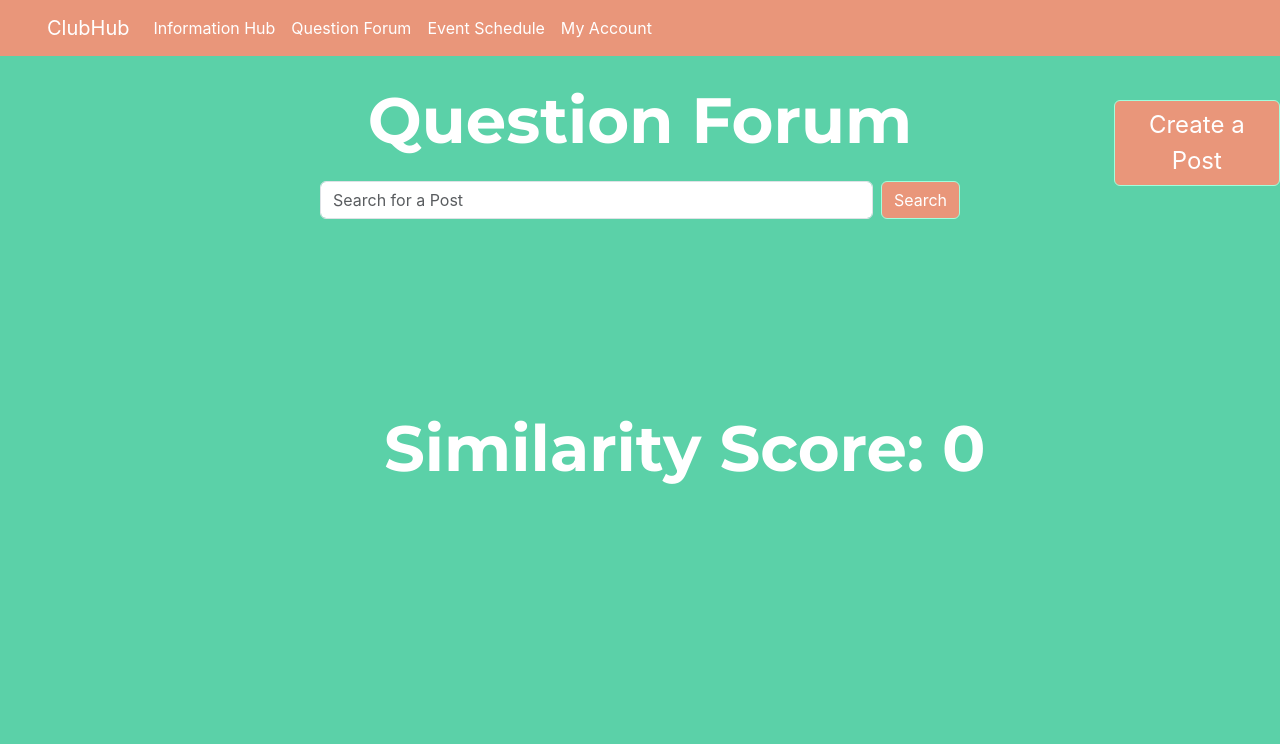
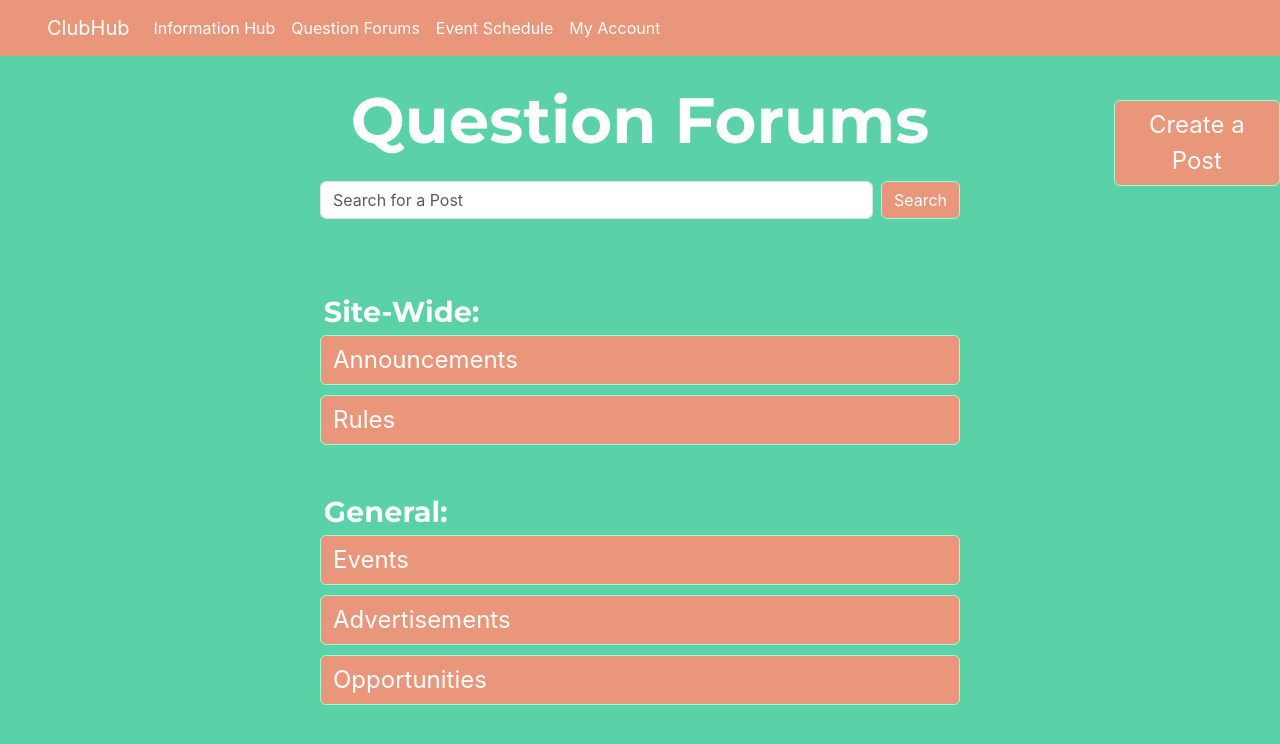
Before and after one commit to WilsonGoins/ClubHub, a React (Create React App) app in the folder React/clubhub/: page /questionforum in a window 1280 px wide. Shown: the top 744 px of the page. Built offline with nearby package versions, Linux system fonts and the light colour scheme.

Commit message:
Forum Screen Creation

```diff
--- a/React/clubhub/src/Navbar/Navbar.js
+++ b/React/clubhub/src/Navbar/Navbar.js
@@ -113,7 +113,7 @@ const Navbar = () => {
                     <li className="nav-item">
                     <a className="nav-link NVB-text-color" style={navItemStyles.questionForum} onMouseEnter={() => handleNavItemHover('questionForum')} onMouseLeave={() => handleNavItemMouseLeave('questionForum')}
                         onClick={() => {navigationFunction("/questionforum")}}>
-                        Question Forum
+                        Question Forums
                     </a>
                     </li>
                     <li className="nav-item">
--- a/React/clubhub/src/QuestionForum/QuestionForum.css
+++ b/React/clubhub/src/QuestionForum/QuestionForum.css
@@ -31,3 +31,109 @@
     left: 87%;
     font-size: 150%;
 }
+
+.QF-forum-announcements {
+    position: absolute;
+    width: 50%;
+    top: 45%;
+    left: 50%;
+    text-align: left;
+    font-size: 150%;
+    transform: translate(-50%, -50%);
+}
+
+.QF-forum-rules {
+    position: absolute;
+    width: 50%;
+    top: 52.5%;
+    left: 50%;
+    text-align: left;
+    font-size: 150%;
+    transform: translate(-50%, -50%);
+}
+
+.QF-forum-events {
+    position: absolute;
+    width: 50%;
+    top: 70%;
+    left: 50%;
+    text-align: left;
+    font-size: 150%;
+    transform: translate(-50%, -50%);
+}
+
+.QF-forum-advertisements {
+    position: absolute;
+    width: 50%;
+    top: 77.5%;
+    left: 50%;
+    text-align: left;
+    font-size: 150%;
+    transform: translate(-50%, -50%);
+}
+
+.QF-forum-opportunities {
+    position: absolute;
+    width: 50%;
+    top: 85%;
+    left: 50%;
+    text-align: left;
+    font-size: 150%;
+    transform: translate(-50%, -50%);
+}
+
+.QF-forum-title-container-site-wide {
+    position: absolute;
+    width: 50%;
+    top: 39%;
+    left: 50.3%;
+    text-align: left;
+    font-size: 150%;
+    transform: translate(-50%, -50%);
+}
+
+.QF-forum-title-container-general {
+    position: absolute;
+    width: 50%;
+    top: 64%;
+    left: 50.3%;
+    text-align: left;
+    font-size: 150%;
+    transform: translate(-50%, -50%);
+}
+
+.QF-forum-title-text {
+    font-family: 'Montserrat';
+    font-size: 120%;
+    font-weight: bold;
+    color: white;
+}
+
+.QF-forum-top-results {
+    position: absolute;
+    width: 50%;
+    top: 35%;
+    left: 50%;
+    text-align: left;
+    font-size: 150%;
+    transform: translate(-50%, -50%);
+}
+
+.QF-results-container {
+    position: absolute;
+    width: 100%;
+    top: 69.69%;
+    left: 50%;
+    transform: translate(-50%, -50%);
+}
+
+.QF-results-forums {
+    position: relative;
+    margin-top: 2%;
+    width: 50%;
+    top: 45%;
+    left: 50%;
+    text-align: left;
+    font-size: 150%;
+    transform: translate(-50%, -50%);
+}
--- a/React/clubhub/src/QuestionForum/QuestionForum.js
+++ b/React/clubhub/src/QuestionForum/QuestionForum.js
@@ -9,24 +9,73 @@ import { auth } from '../firebase';
 const QuestionForum = () => {
     const navigate = useNavigate();
     const [searchHovered, setSearchHovered] = useState(false);
-    const [searchHovered2, setSearchHovered2] = useState(false);
+    const [searched, setSearched] = useState(false);
+    const [navItemHovered, setNavItemHovered] = useState({
+        createPost: false,
+        search: false,
+        announcements: false,
+        rules: false,
+        events: false,
+        advertisements: false,
+        opportunities: false
+    });
     const [userQuery, setUserQuery] = useState("")
     const [queryRes, setQueryRes] = useState([]);
     const [simScore, setSimScore] = useState(0.0);
+    const testArray = [
+        { title: "OSC", /* other properties */ },
+        { title: "SASE", /* other properties */ },
+        { title: "SHPE", /* other properties */ },
+        { title: "SPCB", /* other properties */ },
+        { title: "WILSON LOVERS", /* other properties */ }
+    ];
 
-    const searchButtonStyle = {
-        backgroundColor: searchHovered ? '#A0FFDD' : '#E9967A',
-        borderColor: searchHovered ? '#A0FFDD' : '#A0FFDD',
-        color: searchHovered ? '#E9967A' : '#FFFFFF',
-        transition: 'background-color 0.3s, border-color 0.3s, color 0.3s'
+
+    const navItemStyles = {
+        createPost: {
+            backgroundColor: navItemHovered.createPost ? '#A0FFDD' : '#E9967A',
+            borderColor: navItemHovered.createPost ? '#A0FFDD' : '#A0FFDD',
+            color: navItemHovered.createPost ? '#E9967A' : '#FFFFFF',
+            transition: 'background-color 0.3s, border-color 0.3s, color 0.3s'
+        },
+        search: {
+            backgroundColor: navItemHovered.search ? '#A0FFDD' : '#E9967A',
+            borderColor: navItemHovered.search ? '#A0FFDD' : '#A0FFDD',
+            color: navItemHovered.search ? '#E9967A' : '#FFFFFF',
+            transition: 'background-color 0.3s, border-color 0.3s, color 0.3s'
+        },
+        announcements: {
+            backgroundColor: navItemHovered.announcements ? '#A0FFDD' : '#E9967A',
+            borderColor: navItemHovered.announcements ? '#A0FFDD' : '#A0FFDD',
+            color: navItemHovered.announcements ? '#E9967A' : '#FFFFFF',
+            transition: 'background-color 0.3s, border-color 0.3s, color 0.3s'
+        },
+        rules: {
+            backgroundColor: navItemHovered.rules ? '#A0FFDD' : '#E9967A',
+            borderColor: navItemHovered.rules ? '#A0FFDD' : '#A0FFDD',
+            color: navItemHovered.rules ? '#E9967A' : '#FFFFFF',
+            transition: 'background-color 0.3s, border-color 0.3s, color 0.3s'
+        },
+        events: {
+            backgroundColor: navItemHovered.events ? '#A0FFDD' : '#E9967A',
+            borderColor: navItemHovered.events ? '#A0FFDD' : '#A0FFDD',
+            color: navItemHovered.events ? '#E9967A' : '#FFFFFF',
+            transition: 'background-color 0.3s, border-color 0.3s, color 0.3s'
+        },
+        advertisements: {
+            backgroundColor: navItemHovered.advertisements ? '#A0FFDD' : '#E9967A',
+            borderColor: navItemHovered.advertisements ? '#A0FFDD' : '#A0FFDD',
+            color: navItemHovered.advertisements ? '#E9967A' : '#FFFFFF',
+            transition: 'background-color 0.3s, border-color 0.3s, color 0.3s'
+        },
+        opportunities: {
+            backgroundColor: navItemHovered.opportunities ? '#A0FFDD' : '#E9967A',
+            borderColor: navItemHovered.opportunities ? '#A0FFDD' : '#A0FFDD',
+            color: navItemHovered.opportunities ? '#E9967A' : '#FFFFFF',
+            transition: 'background-color 0.3s, border-color 0.3s, color 0.3s'
+        }
     };
 
-    const searchButtonStyle2 = {
-        backgroundColor: searchHovered2 ? '#A0FFDD' : '#E9967A',
-        borderColor: searchHovered2 ? '#A0FFDD' : '#A0FFDD',
-        color: searchHovered2 ? '#E9967A' : '#FFFFFF',
-        transition: 'background-color 0.3s, border-color 0.3s, color 0.3s'
-    };
 
     useEffect(() => {
         console.log(localStorage)
@@ -35,27 +84,26 @@ const QuestionForum = () => {
         }
     }, []);
 
-    const handleSearchHover = () => {
-        setSearchHovered(true);
+    const handleNavItemHover = (itemName) => {
+        setNavItemHovered(prevState => ({
+            ...prevState,
+            [itemName]: true
+        }));
     };
 
-    const handleSearchHover2 = () => {
-        setSearchHovered2(true);
-    };
-
-    const handleSearchMouseLeave = () => {
-        setSearchHovered(false);
-    };
-
-    const handleSearchMouseLeave2 = () => {
-        setSearchHovered2(false);
+    const handleNavItemMouseLeave = (itemName) => {
+        setNavItemHovered(prevState => ({
+            ...prevState,
+            [itemName]: false
+        }));
     };
 
     const getResults = async (event) => {           // TODO: jake compare to database, the function
         event.preventDefault();
 
+        setSearched(true);
         const myStr = "how to make a student organization";
-        const sampleStr = "creating a club for students";
+        const sampleStr = "cresating a club for students";
         const _simScore = 0.0;
 
         const endpoint = `https://api.dandelion.eu/datatxt/sim/v1/?text1=${myStr}&text2=${sampleStr}&token=${DandelionAPI}`;
@@ -80,13 +128,13 @@ const QuestionForum = () => {
     };
 
     return (
-        <div className="QF-bg">
+        <>
             <Navbar />
 
             {/* search bar */}
             <form className="QF-search-bar d-flex" role="search" onSubmit={(event) => {getResults(event)}}>
                 <input className="form-control me-2" type="search" placeholder="Search for a Post" aria-label="Search" onChange={(event) => {setUserQuery(event.target.value)}} value={userQuery} />
-                <button className="btn btn-outline-success  NVB-text-color" style={searchButtonStyle} onMouseEnter={handleSearchHover} onMouseLeave={handleSearchMouseLeave} type="submit">
+                <button className="btn btn-outline-success  NVB-text-color" style={navItemStyles.search} onMouseEnter={() => handleNavItemHover('search')} onMouseLeave={() => handleNavItemMouseLeave('search')} type="submit">
                     Search
                 </button>
             </form>
@@ -94,23 +142,81 @@ const QuestionForum = () => {
             {/* title */}
             <div className="QF-title-container">
                 <div className="QF-title-text">
-                   Question Forum
+                Question Forums
                 </div>
             </div>
 
             {/* create post button */}
-            <button className="QF-create-btn btn btn-outline-success NVB-text-color" style={searchButtonStyle2} onMouseEnter={handleSearchHover2} onMouseLeave={handleSearchMouseLeave2}
-                onClick={() => {navigate("/createpost")}}>
+            <button className="QF-create-btn btn btn-outline-success NVB-text-color" style={navItemStyles.createPost} onMouseEnter={() => handleNavItemHover('createPost')} onMouseLeave={() => handleNavItemMouseLeave('createPost')}
+            onClick={() => {navigate("/createpost")}}>
                 Create a Post
             </button>
 
-            {/* REMOVE later */}
-            <div className="QF-title-text" style={{position: "absolute", top: "50%", left: "30%"}}>
-                   Similarity Score: {simScore}
-            </div>
+            {!searched && (
+                <>
+                    <button className="QF-forum-announcements btn btn-outline-success NVB-text-color" style={navItemStyles.announcements} onMouseEnter={() => handleNavItemHover('announcements')} onMouseLeave={() => handleNavItemMouseLeave('announcements')}
+                        onClick={() => {navigate("/createpost")}}>
+                        Announcements
+                    </button>
+
+                    <button className="QF-forum-rules btn btn-outline-success NVB-text-color" style={navItemStyles.rules} onMouseEnter={() => handleNavItemHover('rules')} onMouseLeave={() => handleNavItemMouseLeave('rules')}
+                        onClick={() => {navigate("/createpost")}}>
+                        Rules
+                    </button>
+
+                    <button className="QF-forum-events btn btn-outline-success NVB-text-color" style={navItemStyles.events} onMouseEnter={() => handleNavItemHover('events')} onMouseLeave={() => handleNavItemMouseLeave('events')}
+                        onClick={() => {navigate("/createpost")}}>
+                        Events
+                    </button>
+
+                    <button className="QF-forum-advertisements btn btn-outline-success NVB-text-color" style={navItemStyles.advertisements} onMouseEnter={() => handleNavItemHover('advertisements')} onMouseLeave={() => handleNavItemMouseLeave('advertisements')}
+                        onClick={() => {navigate("/createpost")}}>
+                        Advertisements
+                    </button>
+
+                    <button className="QF-forum-opportunities btn btn-outline-success NVB-text-color" style={navItemStyles.opportunities} onMouseEnter={() => handleNavItemHover('opportunities')} onMouseLeave={() => handleNavItemMouseLeave('opportunities')}
+                        onClick={() => {navigate("/createpost")}}>
+                        Opportunities
+                    </button>
+
+                    <div className="QF-forum-title-container-site-wide">
+                        <div className="QF-forum-title-text">
+                            Site-Wide:
+                        </div>
+                    </div>
+
+                    <div className="QF-forum-title-container-general">
+                        <div className="QF-forum-title-text">
+                            General:
+                        </div>
+                    </div>
+                </>
+            )}
+
+            {searched && (
+                <>
+                    <div className="QF-forum-top-results">
+                        <div className="QF-forum-title-text">
+                            Top Results:
+                        </div>
+                    </div>
+
+                    <div className="QF-results-container">
+                        {queryRes.slice(0, 5).map((result, index) => (
+                            <div key={index}>
+                                <button className="QF-results-forums btn btn-outline-success NVB-text-color" style={navItemStyles.opportunities}
+                                    onClick={() => {navigate("/createpost")}}>
+                                    <p>{result.title}</p>
+                                </button>
+                            </div>
+                        ))}
+                    </div>
+
+                </>
+            )}
 
 
-        </div>
+        </>
     )
 }
 
```
